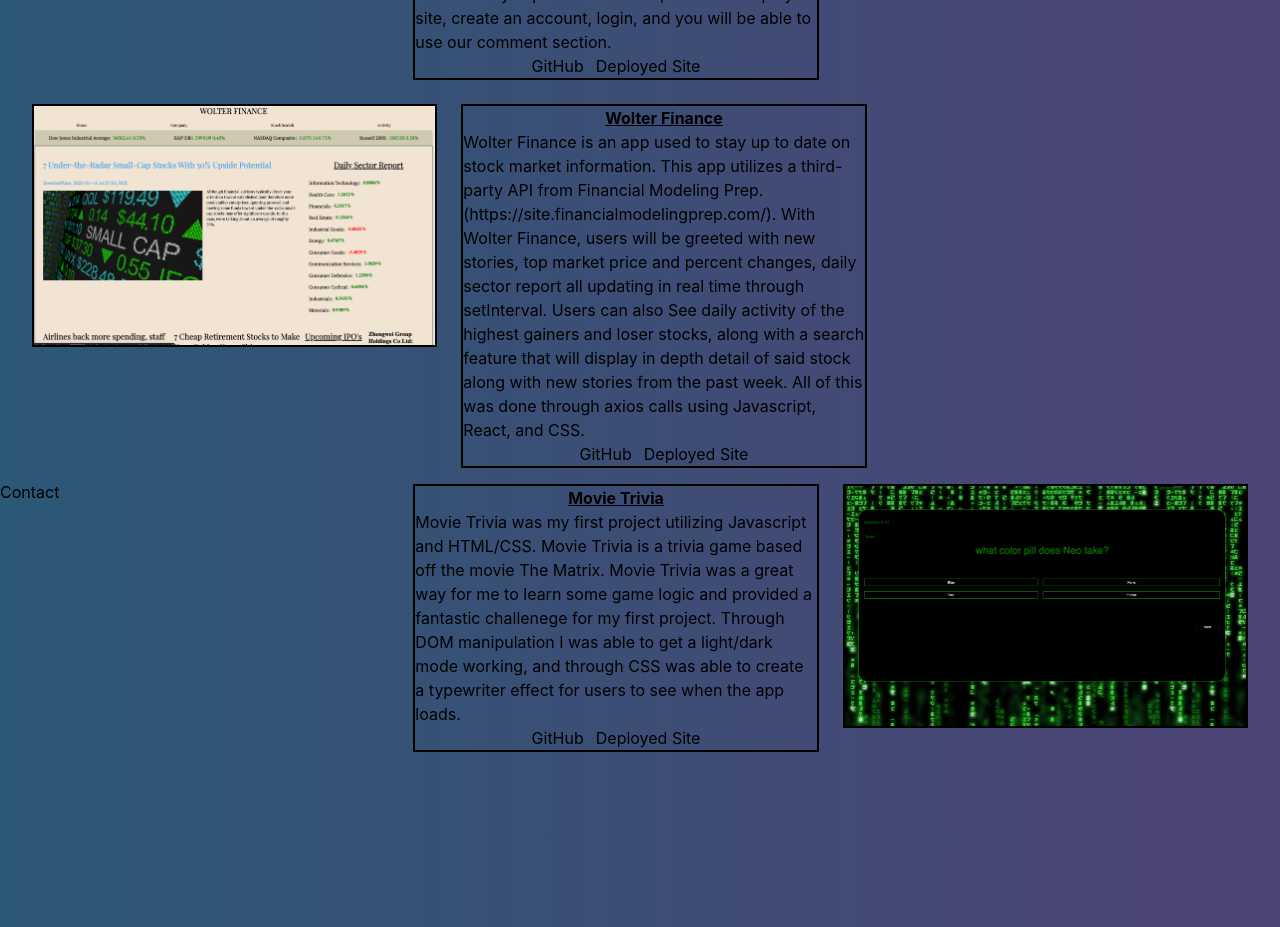
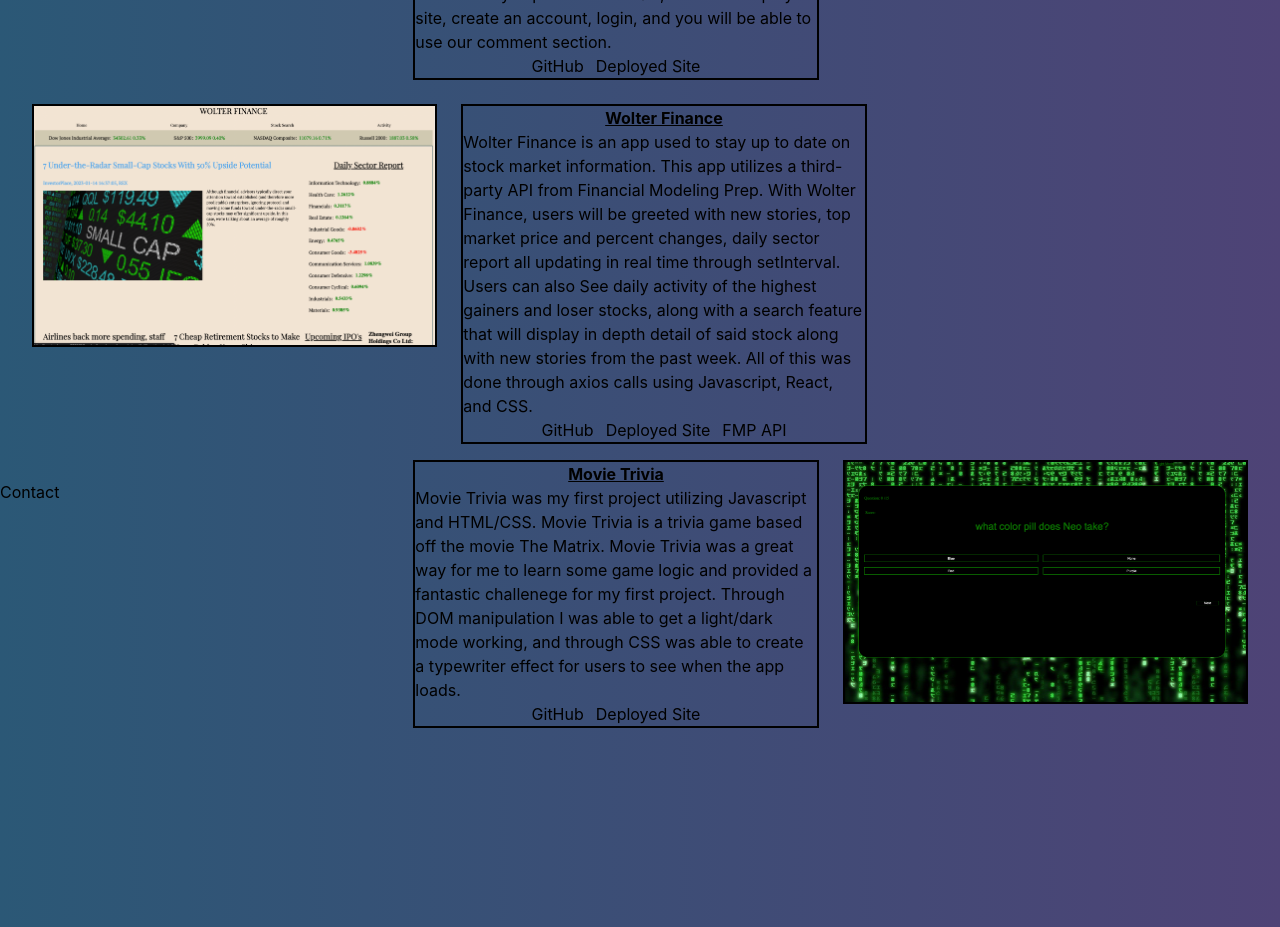
Before and after one commit to Jwolter23/my-portfolio, a React (Create React App) app in the folder portfolio-app/: page / in a window 1280 px wide. Shown: the part 1960-2887 px from the top of the page. Built offline with nearby package versions, Linux system fonts and the light colour scheme.

Commit message:
fmp api anchor added

```diff
--- a/portfolio-app/src/components/Home.jsx
+++ b/portfolio-app/src/components/Home.jsx
@@ -66,11 +66,11 @@ export default function Home ({ myRef, handleClick }) {
                 </div>
                 <div className='w-1/3 h-2/3 flex flex-col border-2 '>
                 <h1 className='flex justify-center underline font-bold'>Wolter Finance</h1>
-                    <h1 className='w-full h-1/3 flex '>Wolter Finance is an app used to stay up to date on stock market information. This app utilizes a third-party API from Financial Modeling Prep. (https://site.financialmodelingprep.com/). With Wolter Finance, users will be greeted with new stories, top market price and percent changes, daily sector report all updating in real time through setInterval. Users can also See daily activity of the highest gainers and loser stocks, along with a search feature that will display in depth detail of said stock along with new stories from the past week. All of this was done through axios calls using Javascript, React, and CSS.</h1>
+                    <h1 className='w-full h-1/3 flex '>Wolter Finance is an app used to stay up to date on stock market information. This app utilizes a third-party API from Financial Modeling Prep. With Wolter Finance, users will be greeted with new stories, top market price and percent changes, daily sector report all updating in real time through setInterval. Users can also See daily activity of the highest gainers and loser stocks, along with a search feature that will display in depth detail of said stock along with new stories from the past week. All of this was done through axios calls using Javascript, React, and CSS.</h1>
                     <div className='flex gap-3 justify-center'>
                     <a href="https://github.com/Jwolter23/Wolter-Finance" target="_blank">GitHub</a>
                     <a href="https://wolterfinance.netlify.app/" target="_blank">Deployed Site</a>
-
+                    <a href="https://site.financialmodelingprep.com/" target="_blank">FMP API</a>
                     </div>
                 </div>
                 </div>
```
